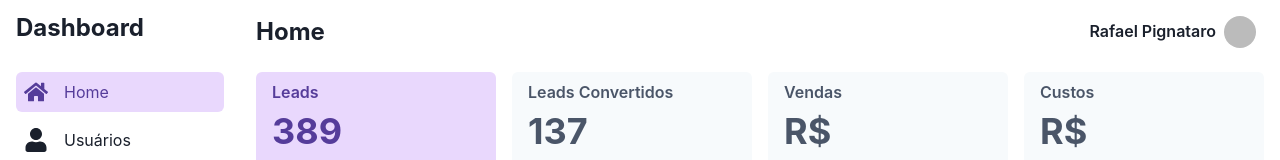
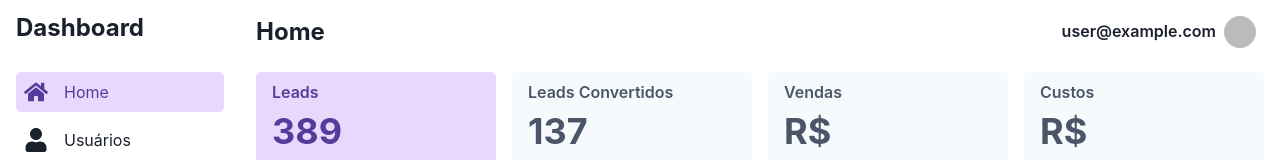
Before and after one commit to rafapignataro/dashix, a Next.js app: page / in a window 1280 px wide. Shown: the top 160 px of the page. Built offline with nearby package versions, Linux system fonts and the light colour scheme; no server answers; sample sign-in values are in the browser's storage.

Commit message:
fix: removed static user name from main header menu

```diff
--- a/src/components/layouts/AppLayout.tsx
+++ b/src/components/layouts/AppLayout.tsx
@@ -41,7 +41,7 @@ export const AppLayout = ({ title, returnPath, children }: AppLayoutProps) => {
           <Menu>
             <MenuButton as={Button} bg="transparent" px="2">
               <Flex align="center">
-              <Text>Rafael Pignataro</Text>
+              <Text>{String(session?.user?.email)}</Text>
               <Avatar src={String(session?.user?.image)} name={String(session?.user?.name)} size="sm" ml="2" />
               </Flex>
             </MenuButton>
```
